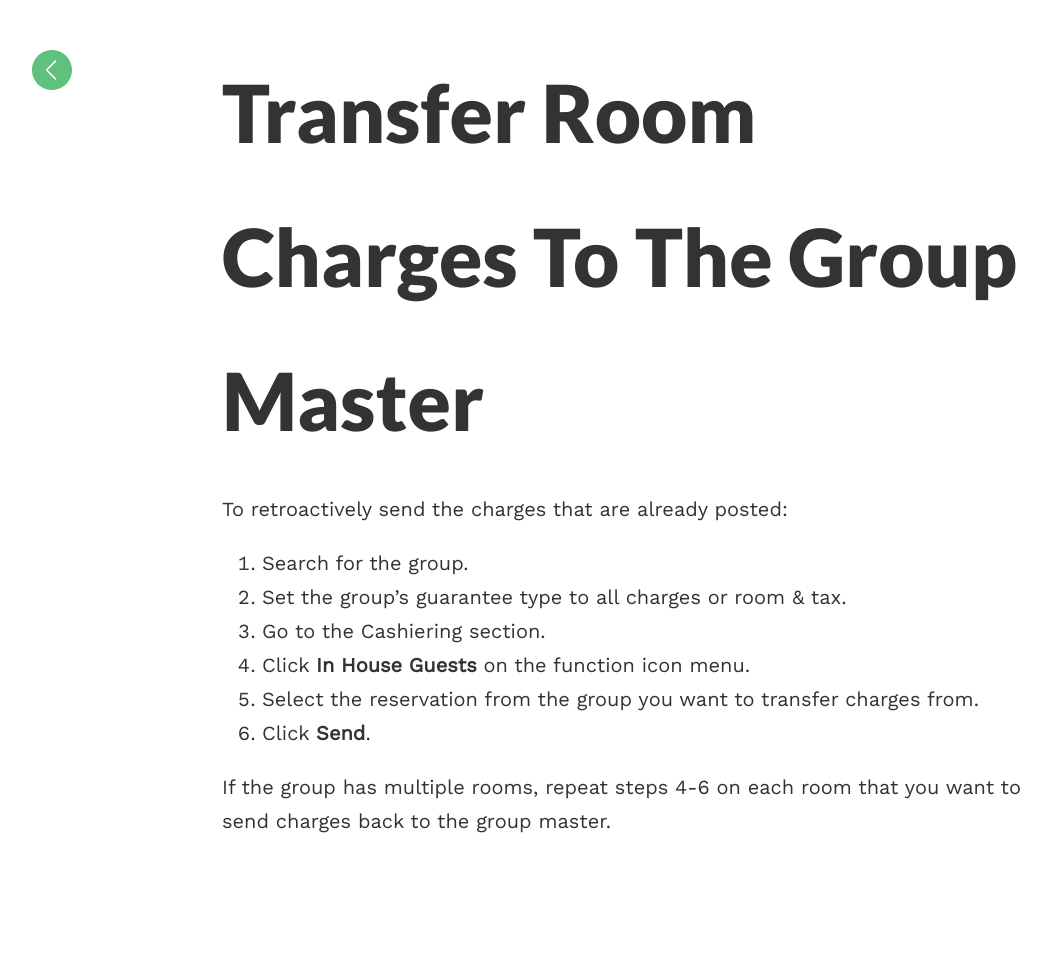
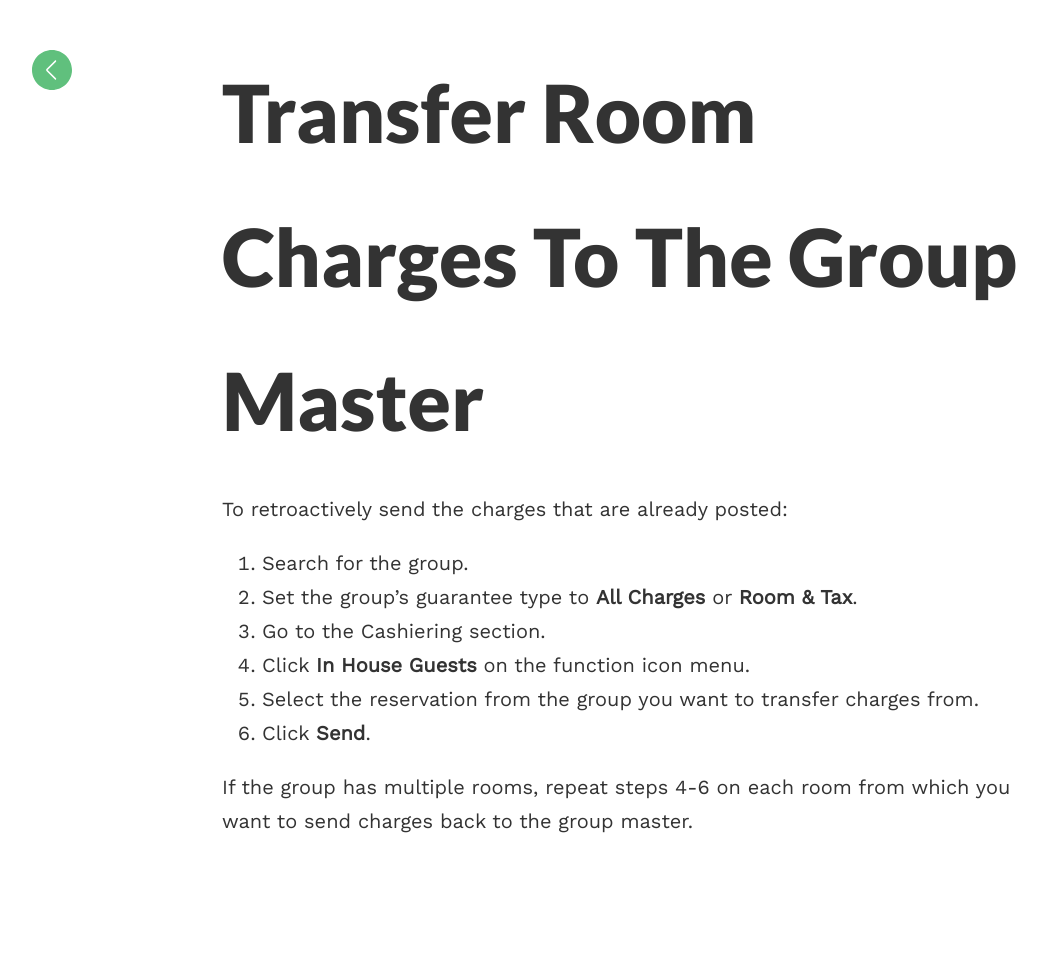
Before and after one commit to blake1ward/portfolio, a Jekyll site: the page built from transfer-charges.md, in a window 1280 px wide. Shown: the whole page, without its empty margins (18-1069 px from the left). Built offline with Jekyll 4.4.1, drawn with Linux system fonts in a browser that asks for light colours.

Commit message:
Update transfer-charges.md

```diff
--- a/transfer-charges.md
+++ b/transfer-charges.md
@@ -7,11 +7,11 @@ permalink: /transfer-charges/
 To retroactively send the charges that are already posted:
 
 1. Search for the group.
-2. Set the group's guarantee type to all charges or room & tax.
+2. Set the group's guarantee type to **All Charges** or **Room & Tax**.
 3. Go to the Cashiering section.
 4. Click **In House Guests** on the function icon menu.
 5. Select the reservation from the group you want to transfer charges from.
 6. Click **Send**.
 
-If the group has multiple rooms, repeat steps 4-6 on each room that you want to send charges
+If the group has multiple rooms, repeat steps 4-6 on each room from which you want to send charges
 back to the group master.
```
